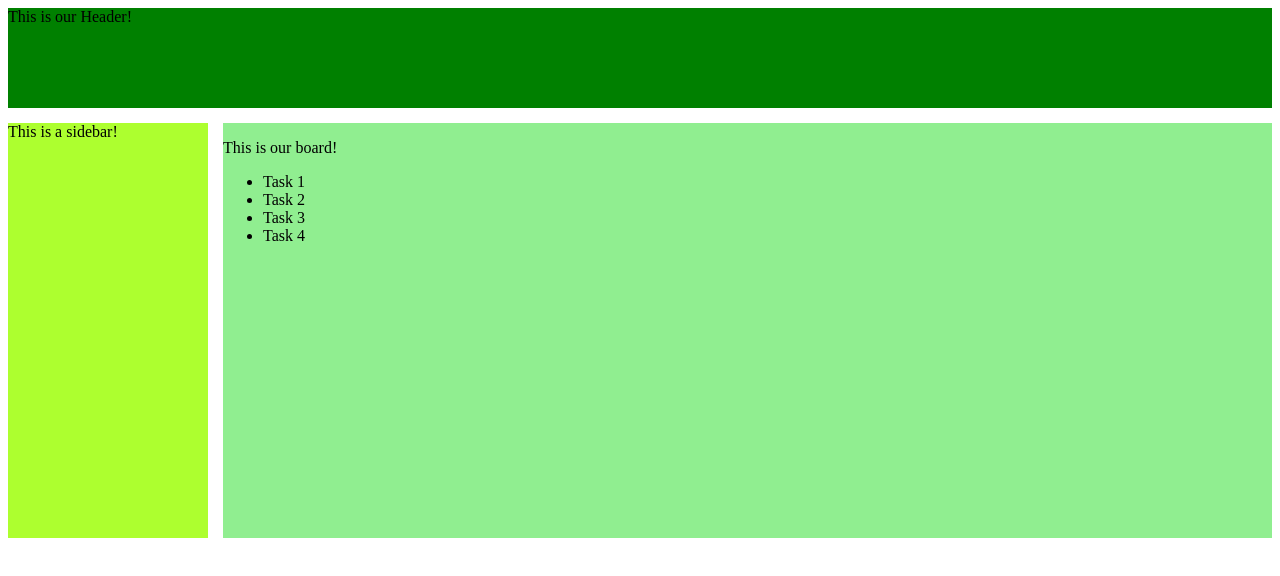
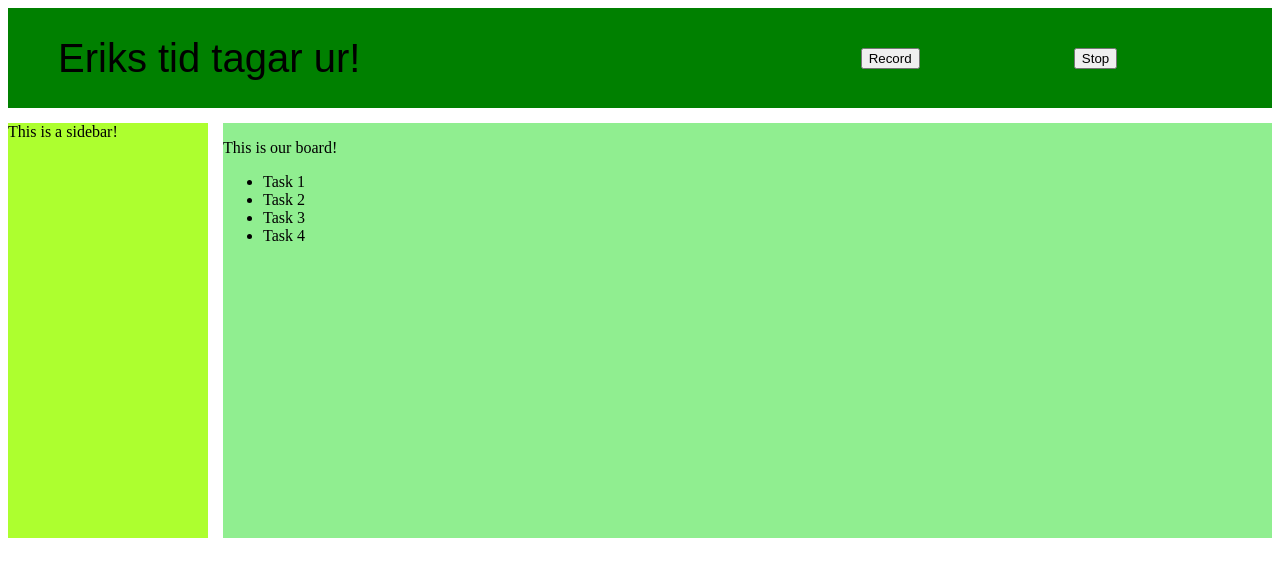
Before and after one commit to olofens/dat076proj, a React app: page / in a window 1280 px wide. Shown: the top 576 px of the page. Built offline with nearby package versions, Linux system fonts and the light colour scheme; the HTML template or start-up script is replaced by a standard one.

Commit message:
add header design for buttons and text

```diff
--- /dev/null
+++ b/src/header.css
@@ -0,0 +1,27 @@
+.headerContainer{
+    display: grid;
+    grid-gap: 15px;
+    grid-template-columns: 1fr 1fr 1fr 1fr 1fr 1fr;
+    grid-template-rows: 100px;
+    align-items: center;
+    grid-template-areas:
+    "titleText titleText titleText titleText recordButton stopButton"
+}
+.titleText{
+    font-family: "Avant Garde", Avantgarde, "Century Gothic", CenturyGothic, "AppleGothic", sans-serif;
+    font-size: 40px;
+    padding: 80px 50px;
+    display: table-cell;
+    vertical-align: middle;
+    grid-area: titleText;
+}
+.recordButton{
+    display: table-cell;
+    vertical-align: middle;
+    grid-area: recordButton;
+}
+.stopButton{
+    display: table-cell;
+    vertical-align: middle;
+    grid-area: stopButton;
+}
--- a/src/header.jsx
+++ b/src/header.jsx
@@ -1,12 +1,15 @@
 import React from 'react';
 import ReactDOM from 'react-dom';
+import "./header.css";
 
 
 class Header extends React.Component {
     render() {
         return (
-            <div>
-                <div>This is our Header!</div>
+            <div className="headerContainer">
+                <div className="titleText">Eriks tid tagar ur!</div>
+                <div className="recordButton"><button>Record</button></div>
+                <div className="stopButton"><button>Stop</button></div>
             </div>
         );
     }
```
